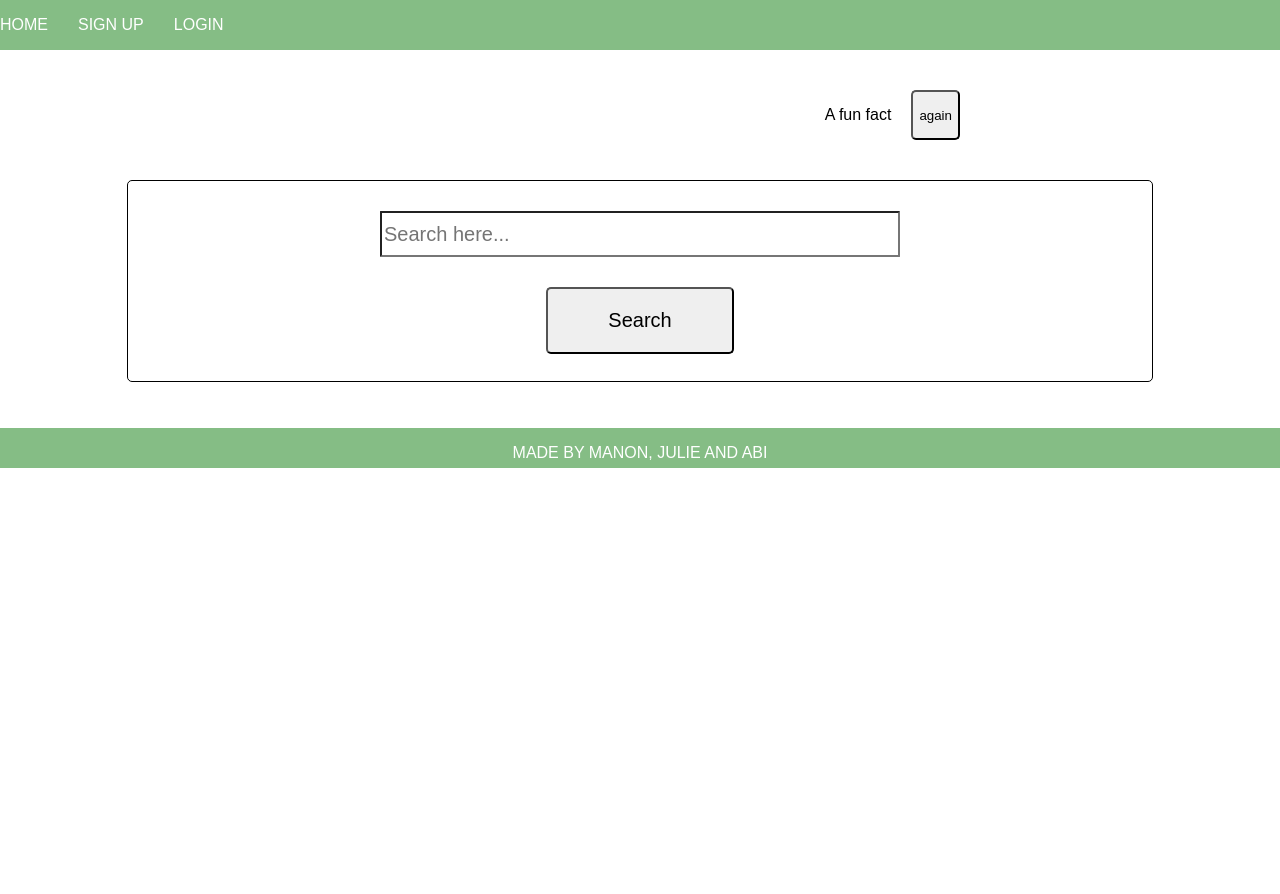
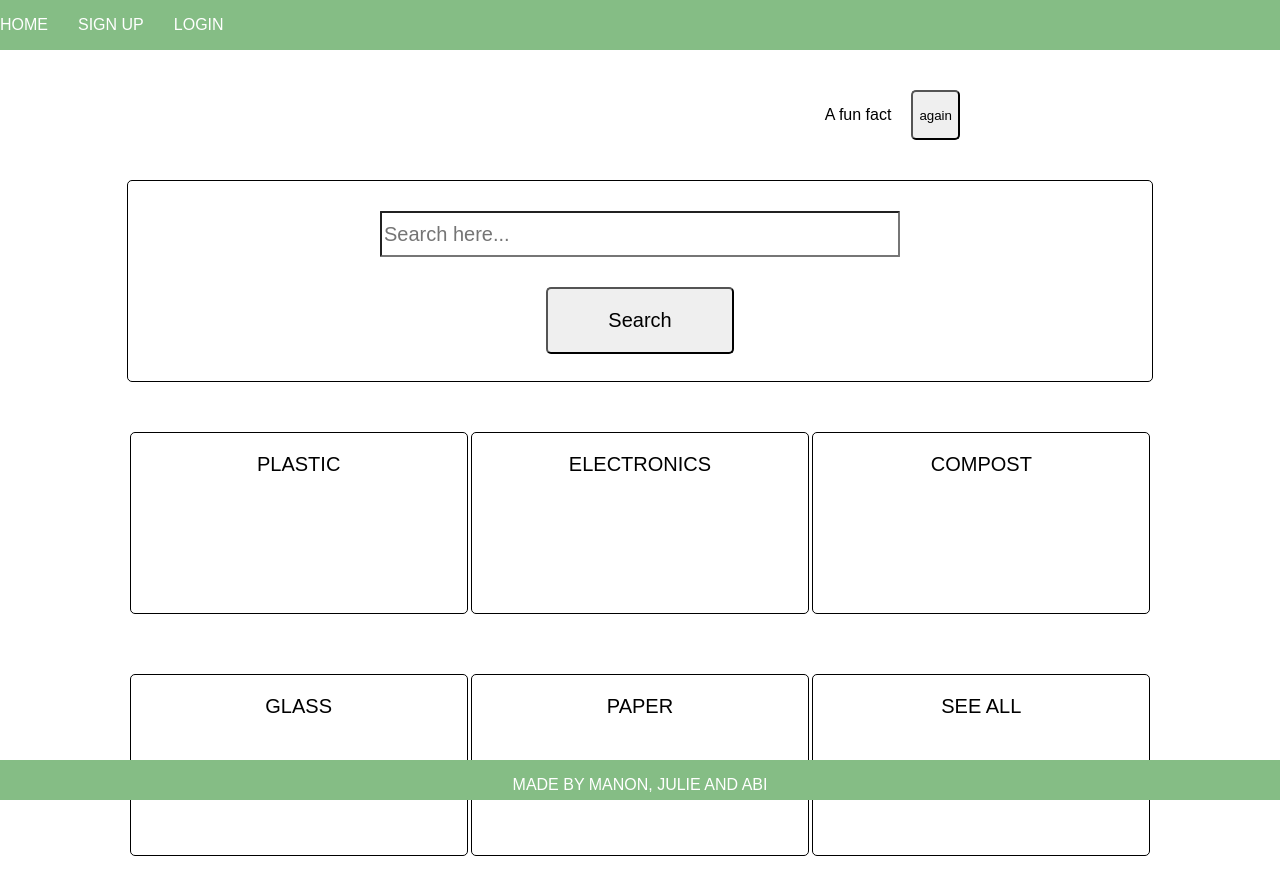
Before and after one commit to abisummers/recycle-react, a React (Create React App) app: page / in a window 1280 px wide. Shown: the top 894 px of the page. Before the commit the page ends 800 px from the top, so only its background shows below. Built offline with nearby package versions, Linux system fonts and the light colour scheme; no server answers.

Commit message:
fix: changed url

```diff
--- a/src/CSS/App.css
+++ b/src/CSS/App.css
@@ -38,7 +38,7 @@ h2 {
 footer {
   background-color: rgb(133, 189, 133);
   height: 40px;
-  position: absolute;
+  position: fixed;
   width: 100%;
   right: 0;
   bottom: 0;
@@ -107,6 +107,10 @@ footer {
   font-size: 20px;
 }
 
+.search-form input:hover {
+  border: 3px solid rgb(133, 189, 133);
+}
+
 .search-form button {
   margin: auto;
   padding: 20px 60px;
@@ -127,7 +131,7 @@ footer {
   margin: auto;
 }
 
-.row > button {
+.row > a {
   display: table-cell;
   width: 25%;
   padding: 20px 40px;
@@ -135,9 +139,13 @@ footer {
   height: 140px;
   font-size: 20px;
   margin-bottom: 60px;
+  text-align: center;
+  border: black 1px solid;
+  text-decoration: none;
+  color: black;
 }
 
-.row > button:hover {
+.row > a:hover {
   border: 3px solid rgb(133, 189, 133);
 }
 
@@ -154,3 +162,7 @@ footer {
   border-radius: 5px;
   margin-left: 20px;
 }
+
+.funFact button:hover {
+  border: 3px solid rgb(133, 189, 133);
+}
--- a/src/components/Categories/CategoryResult.js
+++ b/src/components/Categories/CategoryResult.js
@@ -17,7 +17,7 @@ class CategoryResult extends React.Component {
   componentDidMount() {
     const { params } = this.props.match;
     api
-      .get(`/Results/${params.productId}`)
+      .get(`/results/${params.productId}`)
       .then(response => {
         console.log("Product details", response.data);
         this.setState(response.data);
```
